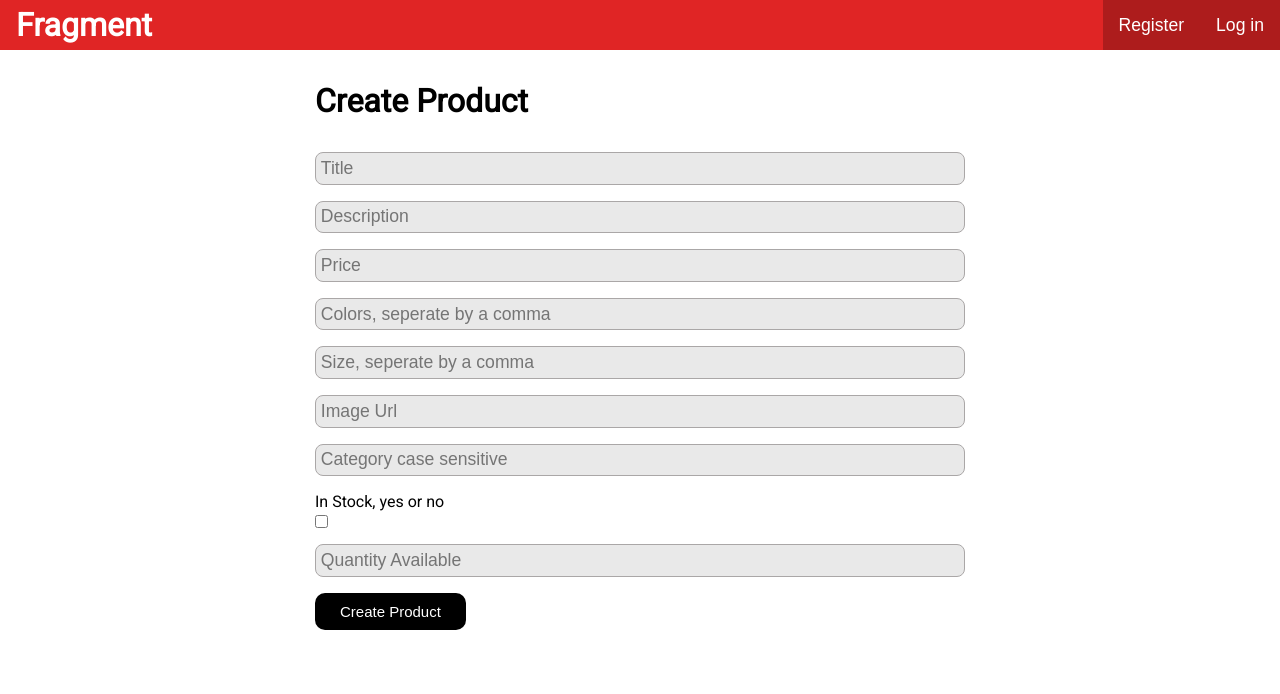
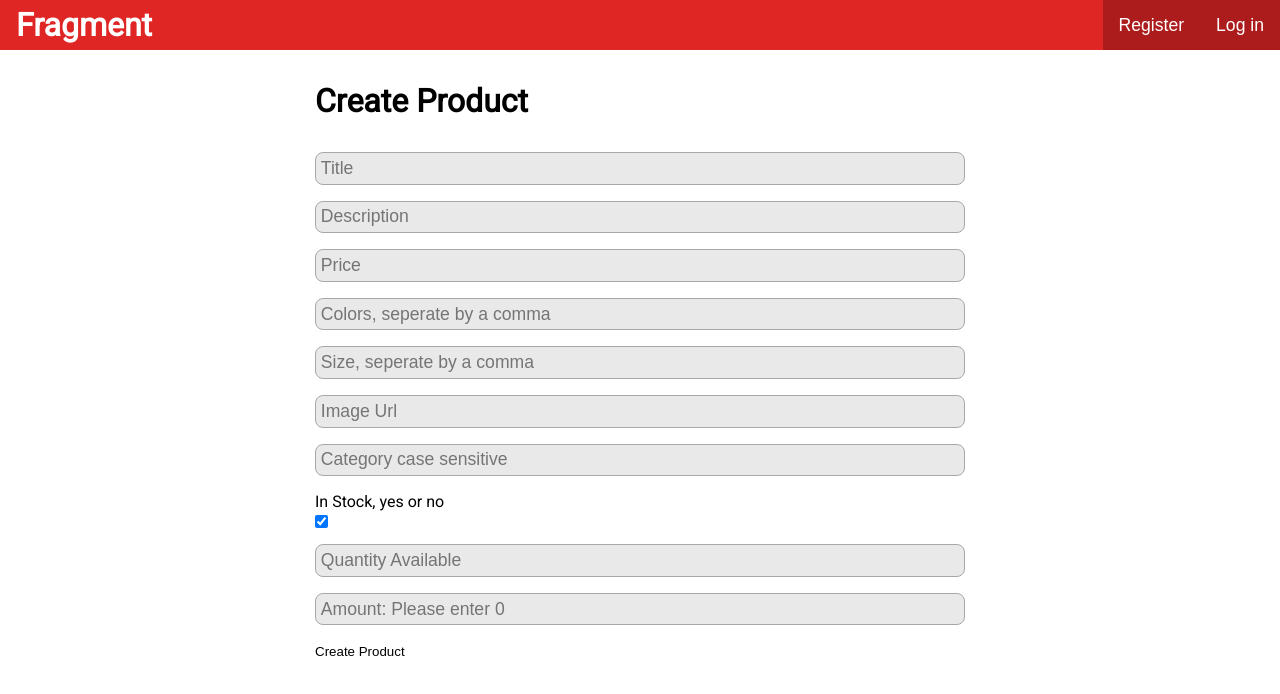
Before and after one commit to Michaeldremy/MERN-E-Commerce-Site, a React (Create React App) app in the folder client/: page /create-product in a window 1280 px wide. Shown: the top 694 px of the page. Built offline with nearby package versions, Linux system fonts and the light colour scheme; no server answers.

Commit message:
Set up state to manage all input fields entered by Admin

```diff
--- a/client/src/components/misc/AddToCartButton.js
+++ b/client/src/components/misc/AddToCartButton.js
@@ -1,10 +1,10 @@
 import React from 'react'
 
-export default function AddToCartButton({ title, onClick}) {
+export default function AddToCartButton({ title, onClick, type }) {
 
   return (
     <div>
-      <button style={addToCartStyle} onClick={onClick}>{title}</button>
+      <button style={addToCartStyle} onClick={onClick} type={type}>{title}</button>
     </div>
   )
 }
--- a/client/src/components/misc/AppInputField.js
+++ b/client/src/components/misc/AppInputField.js
@@ -1,9 +1,9 @@
 import React from 'react'
 
-export default function Input({ placeholder, type }) {
+export default function Input({ placeholder, type, onChange }) {
   return (
     <div>
-      <input type={type} placeholder={placeholder}/>
+      <input type={type} placeholder={placeholder} onChange={onChange}/>
     </div>
   )
 }
--- a/client/src/components/products/CreateProduct.js
+++ b/client/src/components/products/CreateProduct.js
@@ -1,28 +1,105 @@
-import React, { useState, useEffect } from "react";
+import React, { useState } from "react";
+import axios from "axios";
+
 import AddToCartButton from "../misc/AddToCartButton";
-
-import AppInputField from '../misc/AppInputField';
+import AppInputField from "../misc/AppInputField";
+import ErrorNotice from "../misc/ErrorNotice";
 
 export default function CreateProduct() {
+  const [title, setTitle] = useState("");
+  const [description, setDescription] = useState("");
+  const [price, setPrice] = useState(Number);
+  const [colors, setColors] = useState([]);
+  const [sizes, setSizes] = useState([]);
+  const [imgUrl, setImgUrl] = useState("");
+  const [category, setCategory] = useState("");
+  const [stock, setStock] = useState(false);
+  const [quantity, setQuantity] = useState(Number);
+  const [amount, setAmount] = useState(Number);
+  const [error, setError] = useState();
 
+  const toggleCheckbox = () => {
+    setStock(!stock);
+    console.log("Checkbox checked:", stock);
+  };
 
-
+  const onSubmitHandler = (e) => {
+    try {
+      e.preventDefault();
+      axios
+        .post("http://localhost:5000/products/create", {
+          title,
+          description,
+          price,
+          colors,
+          sizes,
+          imgUrl,
+          category,
+          stock,
+          quantity,
+          amount,
+        })
+        .then((res) => console.log(res));
+    } catch (err) {
+      err.response.data.msg && setError(err.response.data.msg);
+    }
+  };
 
   return (
     <div>
       <h1>Create Product</h1>
-      <form className="form">
-        <AppInputField type={"text"} placeholder="Title"/>
-        <AppInputField type={"text"} placeholder="Description"/>
-        <AppInputField type={"number"} placeholder="Price"/>
-        <AppInputField type={"text"} placeholder="Colors, seperate by a comma"/>
-        <AppInputField type={"text"} placeholder="Size, seperate by a comma"/>
-        <AppInputField type={"text"} placeholder="Image Url"/>
-        <AppInputField type={"text"} placeholder="Category case sensitive"/>
+      {error && (
+        <ErrorNotice message={error} clearError={() => setError(undefined)} />
+      )}
+      <form className="form" onSubmit={onSubmitHandler}>
+        <AppInputField
+          type="text"
+          placeholder="Title"
+          onChange={(e) => setTitle(e.target.value)}
+        />
+        <AppInputField
+          type="text"
+          placeholder="Description"
+          onChange={(e) => setDescription(e.target.value)}
+        />
+        <AppInputField
+          type="number"
+          placeholder="Price"
+          onChange={(e) => setPrice(e.target.value)}
+        />
+        <AppInputField
+          type="text"
+          placeholder="Colors, seperate by a comma"
+          onChange={(e) => setColors(e.target.value)}
+        />
+        <AppInputField
+          type="text"
+          placeholder="Size, seperate by a comma"
+          onChange={(e) => setSizes(e.target.value)}
+        />
+        <AppInputField
+          type="text"
+          placeholder="Image Url"
+          onChange={(e) => setImgUrl(e.target.value)}
+        />
+        <AppInputField
+          type="text"
+          placeholder="Category case sensitive"
+          onChange={(e) => setCategory(e.target.value)}
+        />
         <label htmlFor="stock">In Stock, yes or no</label>
-        <AppInputField type={"checkbox"} />
-        <AppInputField type={"number"} placeholder="Quantity Available"/>
-        <AddToCartButton title="Create Product"/>
+        <input type="checkbox" defaultChecked onChange={toggleCheckbox} />
+        <AppInputField
+          type="number"
+          placeholder="Quantity Available"
+          onChange={(e) => setQuantity(e.target.value)}
+        />
+        <AppInputField
+          type="number"
+          placeholder="Amount: Please enter 0"
+          onChange={(e) => setAmount(e.target.value)}
+        />
+        <button type="submit">Create Product</button>
       </form>
     </div>
   );
```
Also changed, not shown: client/src/components/pages/TEST.js (+6 -7 lines), 1 other file (tests, documents, lock files or other folders).
